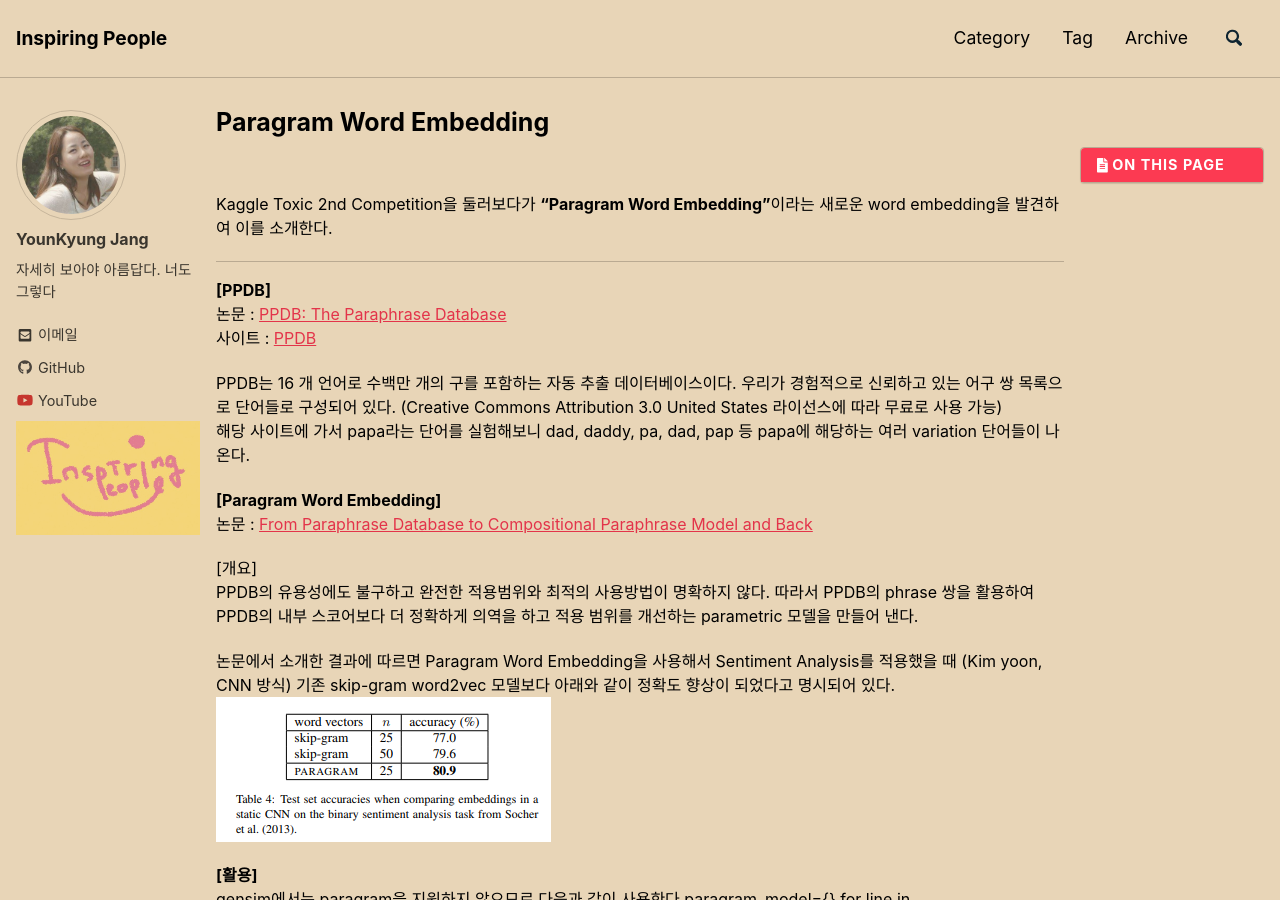
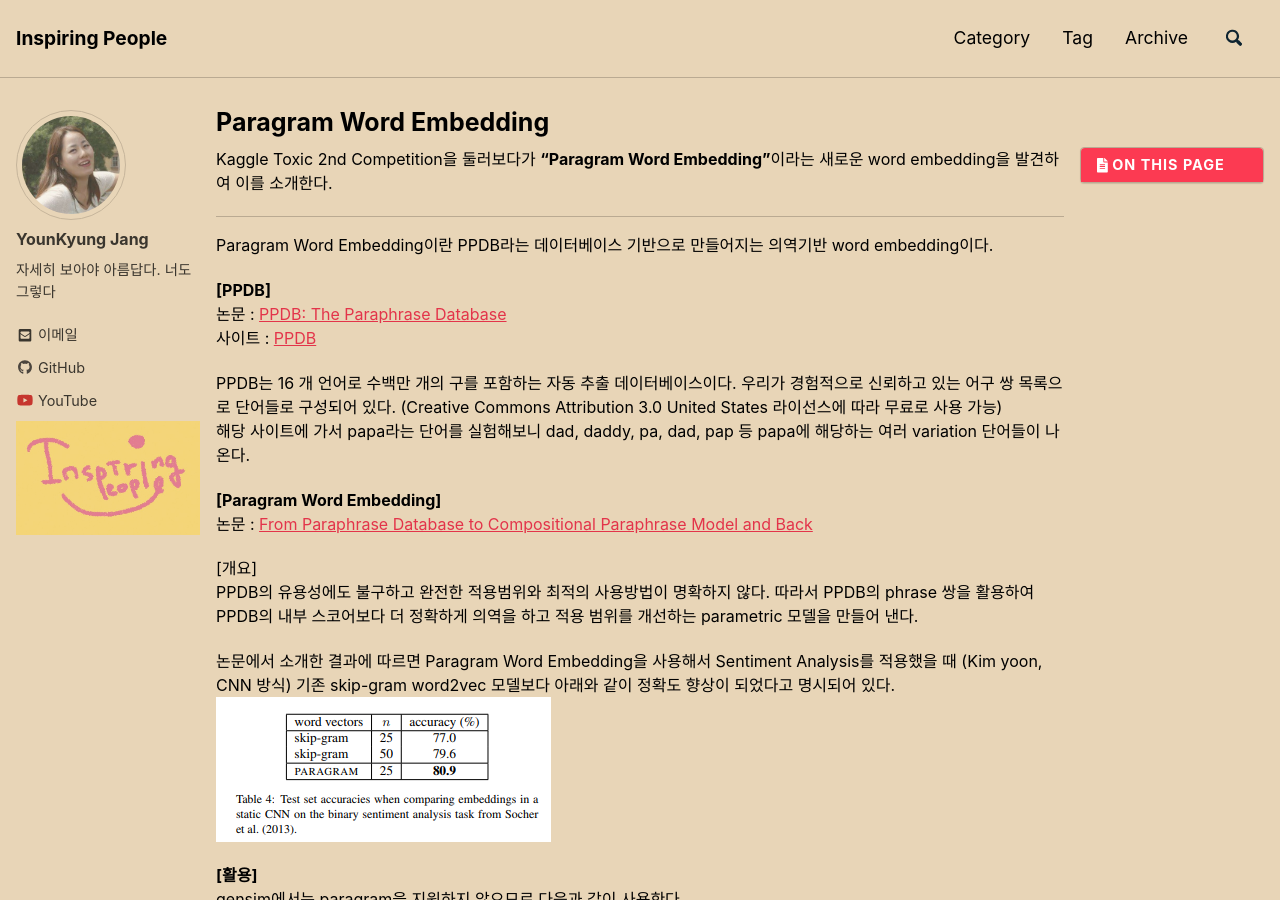
Before and after one commit to InspiringPeople/InspiringPeople.github.io, a Jekyll site: the page built from _posts/2019-04-07-paragram_word_embedding.md, in a window 1280 px wide and 900 px high. Built offline with Jekyll 4.4.1, drawn with Linux system fonts in a browser that asks for light colours; nearby versions of some CDN libraries; comment, search, counter and statistics services are not loaded; some of the changed text lies outside the part shown.

Commit message:
paragram

```diff
--- a/_posts/2019-04-07-paragram_word_embedding.md
+++ b/_posts/2019-04-07-paragram_word_embedding.md
@@ -3,12 +3,12 @@ category: Data Analysis
 title: Paragram Word Embedding
 tags : [Word Embedding]
 ---
-<br>
-
 Kaggle Toxic 2nd Competition을 둘러보다가 **"Paragram Word Embedding"**이라는 새로운  word embedding을 발견하여 이를 소개한다.
 
 
 ----------
+Paragram Word Embedding이란 PPDB라는 데이터베이스 기반으로 만들어지는 의역기반 word embedding이다.
+
 **[PPDB]**
 논문 : [PPDB: The Paraphrase Database](http://www.cis.upenn.edu/~ccb/ppdb/pdf/ppdb-naacl-2013.pdf)
 사이트 : [PPDB](http://paraphrase.org/#/)
@@ -25,8 +25,10 @@ PPDB의 유용성에도 불구하고 완전한 적용범위와 최적의 사용
 논문에서 소개한 결과에 따르면 Paragram Word Embedding을 사용해서 Sentiment Analysis를 적용했을 때 (Kim yoon, CNN 방식) 기존 skip-gram word2vec 모델보다 아래와 같이 정확도 향상이 되었다고 명시되어 있다.
 ![png](/assets/img/compare.png)
 
+
 **[활용]**
 gensim에서는 paragram을 지원하지 않으므로 다음과 같이 사용한다
+
     paragram_model={}
     for line in open('paragram_300_sl999.txt', encoding="utf8", errors='ignore'):
     if len(line)>100:
@@ -34,3 +36,5 @@ gensim에서는 paragram을 지원하지 않으므로 다음과 같이 사용한
     if line.split(' ')[0] in words:
     paragram_model[line.split(' ')[0]]=np.array(line.split(' ')[1:], dtype = np.float32)
     except: continue
+
+자동 추출 데이터베이스를 기반으로 만들어지는 word embedding 모델이고, 또한 의역이 포함되어 있어 굉장히 유용할 것이라고 생각된다. 기존에 NLP 처리를 할 때 같은 의미를 가지는 여러단어들에 대한 처리를 할 때 domain database를 따로 만들거나, 직접 전처리 해줘야하는 어려움이 있었는데, 이러한 word embedding을 사용하면 huristic하게 알고 있는 단어에 대한 내용들이 포함되기 때문에 정확도가 많이 향상될 것으로 보인다. 사이트에서 확인해보면 총 8개국의 언어를 지원하는데, 아쉽게도 한글에 대한 지원은 아직 없다.
```
